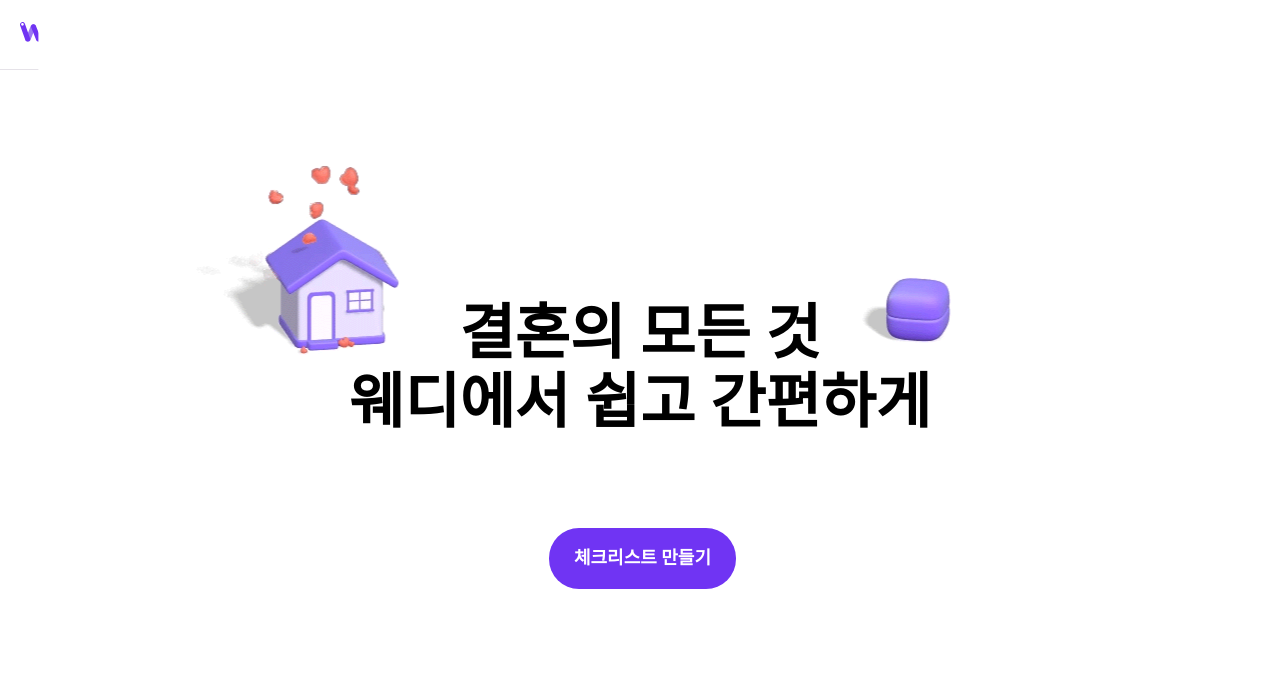
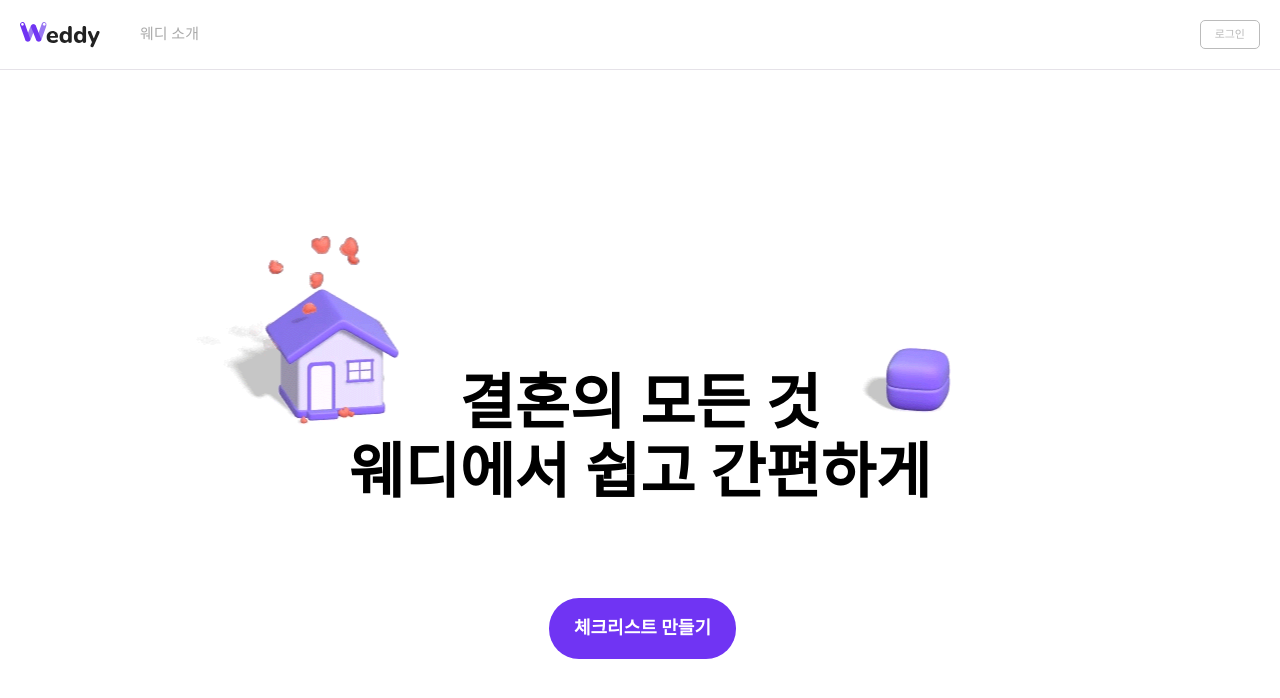
Before and after one commit to yunsusu/weddy, a Next.js app: page / in a window 1280 px wide. Shown: the top 698 px of the page. Built offline with nearby package versions, Linux system fonts and the light colour scheme; no server answers; a web font is replaced by a local one.

Commit message:
fix : gnb 위치 수정과 겹치는것 수정

```diff
--- a/src/lib/apis/workSpace.tsx
+++ b/src/lib/apis/workSpace.tsx
@@ -1,6 +1,7 @@
 import { instance } from "./axios";
 
-export const getCard = async ({ memberId }: any) => {
+export const getCard = async (memberId: any) => {
+  console.log(memberId);
   try {
     const res = instance.get(`/checklist/large-cat-item?memberId=${memberId}`);
     return res;
--- a/src/pages/_app.tsx
+++ b/src/pages/_app.tsx
@@ -1,9 +1,10 @@
+import GNB from "@/components/commons/GNB";
 import "@/styles/base/index.scss";
 import "@/styles/main.scss";
 import { QueryClient, QueryClientProvider } from "@tanstack/react-query";
 import { ReactQueryDevtools } from "@tanstack/react-query-devtools";
+import { SessionProvider } from "next-auth/react";
 import type { AppProps } from "next/app";
-import { SessionProvider  } from "next-auth/react";
 import { RecoilRoot } from "recoil";
 
 const queryClient = new QueryClient();
@@ -17,13 +18,15 @@
       {/* 카카오톡 로그인 */}
       <RecoilRoot>
         <SessionProvider session={pageProps.session}>
-          {pageProps.isLoading ? <div>is Loading...</div> : <Component {...pageProps} />}
+          {pageProps.isLoading ? (
+            <div>is Loading...</div>
+          ) : (
+            <Component {...pageProps} />
+          )}
+          <GNB />
         </SessionProvider>
       </RecoilRoot>
       <ReactQueryDevtools initialIsOpen={false} />
-
     </QueryClientProvider>
   );
-
-
 }
--- a/src/pages/index.tsx
+++ b/src/pages/index.tsx
@@ -1,16 +1,13 @@
 import classNames from "classnames/bind";
+import Link from "next/link";
 import styles from "./style.module.scss";
-import GNB from "@/components/domains/WorkSpace/GNB";
-import Link from "next/link";
 
 const cn = classNames.bind(styles);
 
 export default function Home() {
-
   return (
     <div>
       <div className={cn("indexWrap")}>
-        <GNB></GNB>
         <div className={cn("indexBKG")}>
           <h1 className={cn("indexTitle")}>
             결혼의 모든 것
@@ -18,7 +15,9 @@
           </h1>
         </div>
         <div className={cn("checkList")}>
-          <Link href="/workSpace" className={cn("indexBtn")}>체크리스트 만들기</Link>
+          <Link href="/workSpace" className={cn("indexBtn")}>
+            체크리스트 만들기
+          </Link>
         </div>
       </div>
     </div>
--- a/src/pages/style.module.scss
+++ b/src/pages/style.module.scss
@@ -4,6 +4,7 @@
   justify-content: center;
   text-align: center;
   overflow: hidden;
+  margin-top: 7rem;
 }
 
 .indexBKG::after {
@@ -34,7 +35,7 @@
 .indexBtn {
   margin-left: 0.5rem;
   padding: 2rem 2.5rem;
-  background-color: #7034F3;
+  background-color: #7034f3;
   border-radius: 3rem;
   color: white;
   font-weight: bold;
```
Also changed, not shown: src/pages/_document.tsx (+2 -6 lines), src/pages/logIn/index.tsx (+17 -10 lines), src/pages/test/index.tsx (deleted, +0 -8 lines), src/pages/workSpace/index.tsx (+3 -4 lines), src/components/commons/GNB/index.tsx (renamed from src/components/domains/WorkSpace/GNB/index.tsx), src/components/commons/GNB/style.module.scss (renamed from src/components/domains/WorkSpace/GNB/style.module.scss), src/pages/test/test.module.scss (deleted).
